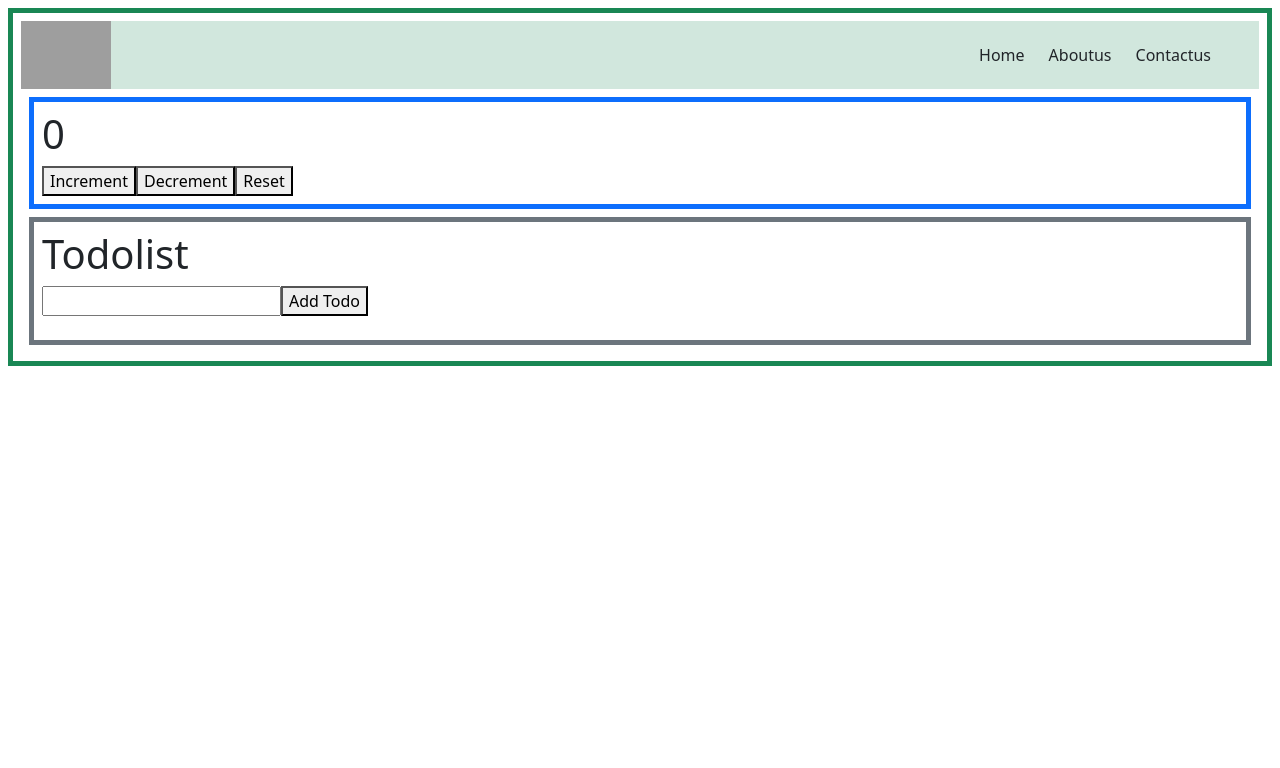
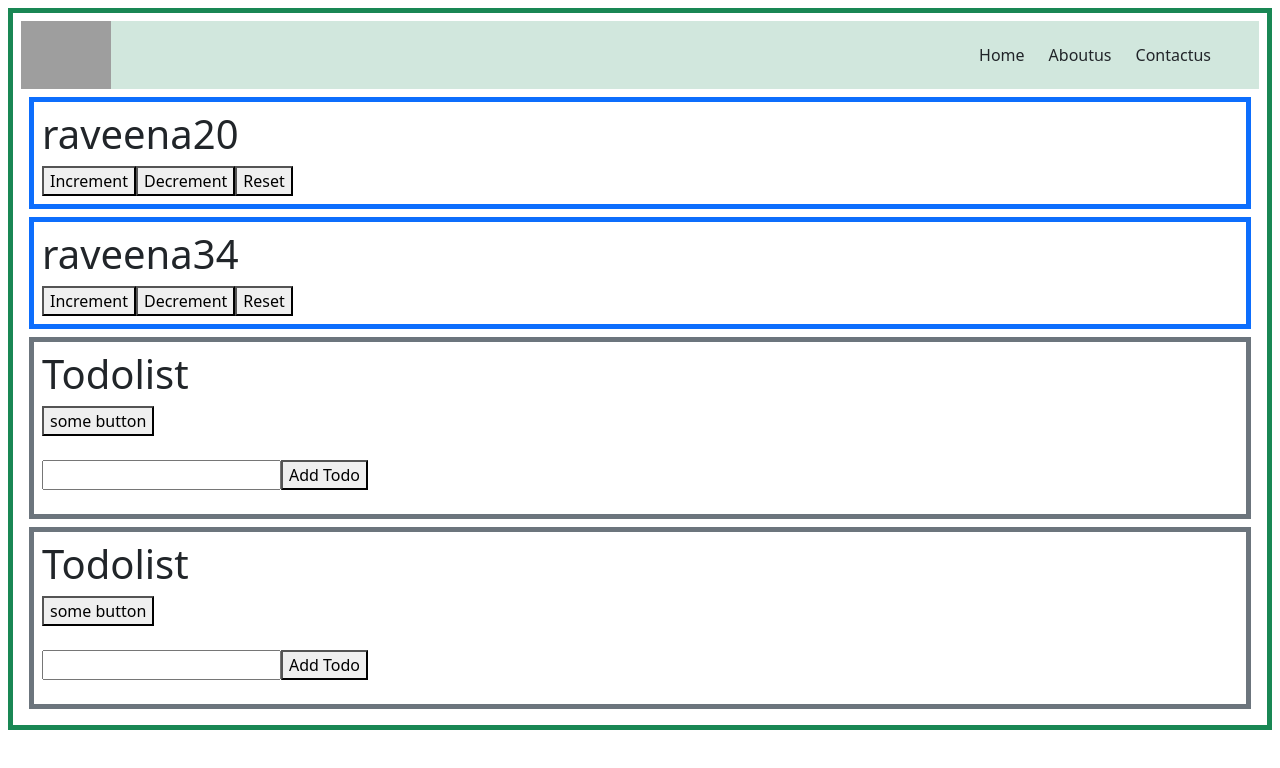
Before and after one commit to edupoly/rb60app, a React (Vite) app: page / in a window 1280 px wide. Shown: the top 768 px of the page. Built offline with nearby package versions, Linux system fonts and the light colour scheme; grey boxes are pictures that could not be loaded.

Commit message:
props-reusability

```diff
--- a/src/App.jsx
+++ b/src/App.jsx
@@ -1,12 +1,21 @@
 import Navbar from "./components/Navbar";
-import Counter from "./Counter";
-import Todolist from "./Todolist";
+import Counter from "./features/Counter";
+import Todolist from "./features/Todolist";
 function App() {
+  var r = "raveena";
+
+  function abc() {
+    alert("hi");
+  }
+
   return (
     <div className="border border-5 border-success m-2 p-2">
       <Navbar></Navbar>
-      <Counter></Counter>
-      <Todolist></Todolist>
+      <Counter i={20} s={5} r={r}></Counter>
+      <Counter i={34} s={100} r={r}></Counter>
+
+      <Todolist abc={abc}></Todolist>
+      <Todolist abc={abc}></Todolist>
     </div>
   );
 }
--- a/src/Todolist.jsx
+++ /dev/null
@@ -1,30 +0,0 @@
-import React from "react";
-
-function Todolist() {
-  var [todos, setTodos] = React.useState([]);
-
-  function addTodo() {
-    setTodos([...todos, document.getElementById("d1").value]);
-  }
-
-  return (
-    <div className="border border-5 border-secondary m-2 p-2">
-      <h1>Todolist</h1>
-      <input type="text" id="d1" />
-      <button
-        onClick={() => {
-          addTodo();
-        }}
-      >
-        Add Todo
-      </button>
-      <ul>
-        {todos.map((t) => {
-          return <li>{t}</li>;
-        })}
-      </ul>
-    </div>
-  );
-}
-
-export default Todolist;
--- a/src/Counter.jsx
+++ b/src/features/Counter.jsx
@@ -1,14 +1,14 @@
 import React from "react";
-function Counter() {
+function Counter(props) {
   //state
-  var [c, setC] = React.useState(0);
+  var [c, setC] = React.useState(props.i);
 
   //action
   function inc() {
-    setC(c + 1);
+    setC(c + props.s);
   }
   function dec() {
-    setC(c - 1);
+    setC(c - props.s);
   }
   function reset() {
     setC(0);
@@ -16,7 +16,10 @@ function Counter() {
   //UI
   return (
     <div className="border border-5 border-primary m-2 p-2">
-      <h1>{c}</h1>
+      <h1>
+        {props.r}
+        {c}
+      </h1>
       <button
         onClick={() => {
           inc();
--- /dev/null
+++ b/src/features/Todolist.jsx
@@ -0,0 +1,49 @@
+import React from "react";
+
+function Todolist(props) {
+  console.log(props);
+  var [todos, setTodos] = React.useState([]);
+  var [ntd, setNtd] = React.useState("");
+
+  function addTodo() {
+    setTodos([...todos, ntd]);
+    document.getElementById("d1").value = "";
+  }
+
+  return (
+    <div className="border border-5 border-secondary m-2 p-2">
+      <h1>Todolist</h1>
+      <button
+        onClick={() => {
+          props.abc(876);
+        }}
+      >
+        some button
+      </button>
+      <br />
+      <br />
+      {/*  */}
+      <input
+        type="text"
+        id="d1"
+        onChange={(ev) => {
+          setNtd(ev.target.value);
+        }}
+      />
+      <button
+        onClick={() => {
+          addTodo();
+        }}
+      >
+        Add Todo
+      </button>
+      <ul>
+        {todos.map((t) => {
+          return <li>{t}</li>;
+        })}
+      </ul>
+    </div>
+  );
+}
+
+export default Todolist;
```
